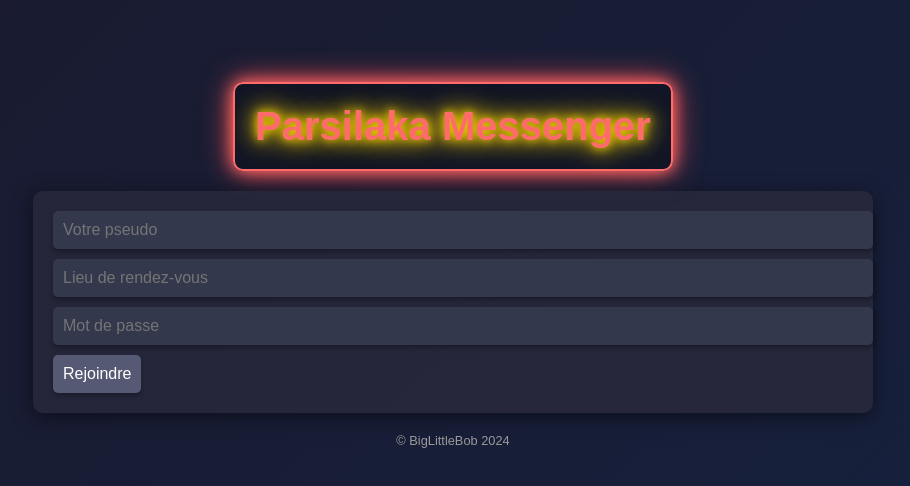
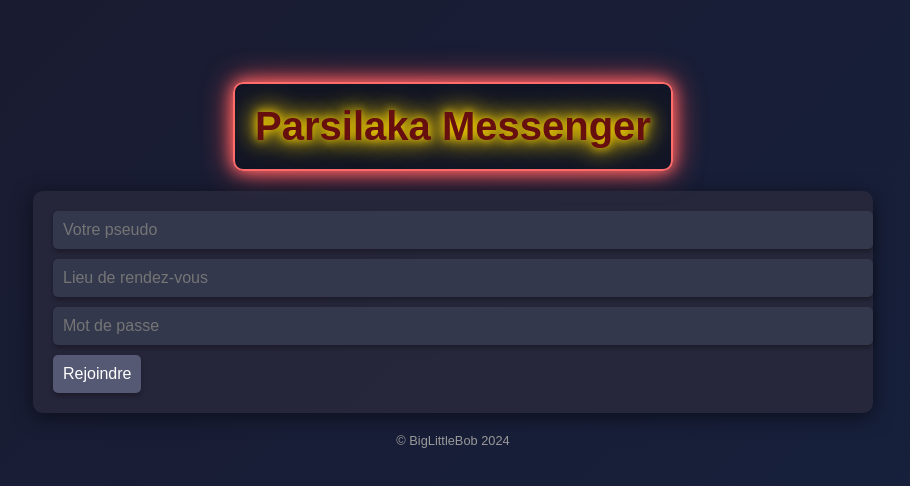
Before and after one commit to mesazinona/par6laka, a plain HTML site: page index.html in a window 1280 px wide. Shown: the part 148-634 px from the top of the page, without its empty margins (187-1097 px from the left). Drawn offline with Linux system fonts and the light colour scheme.

Commit message:
Update index.html
color h1

```diff
--- a/index.html
+++ b/index.html
@@ -125,7 +125,7 @@ button:hover {
 
 h1 {
     font-size: 2.5em;
-    color: #ff6b6b;
+    color: #670e0e;
     margin-bottom: 20px;
     text-shadow: 0 0 10px #ffd700, 0 0 20px #ffd700, 0 0 30px #ffcc00;
     padding: 20px;
```
